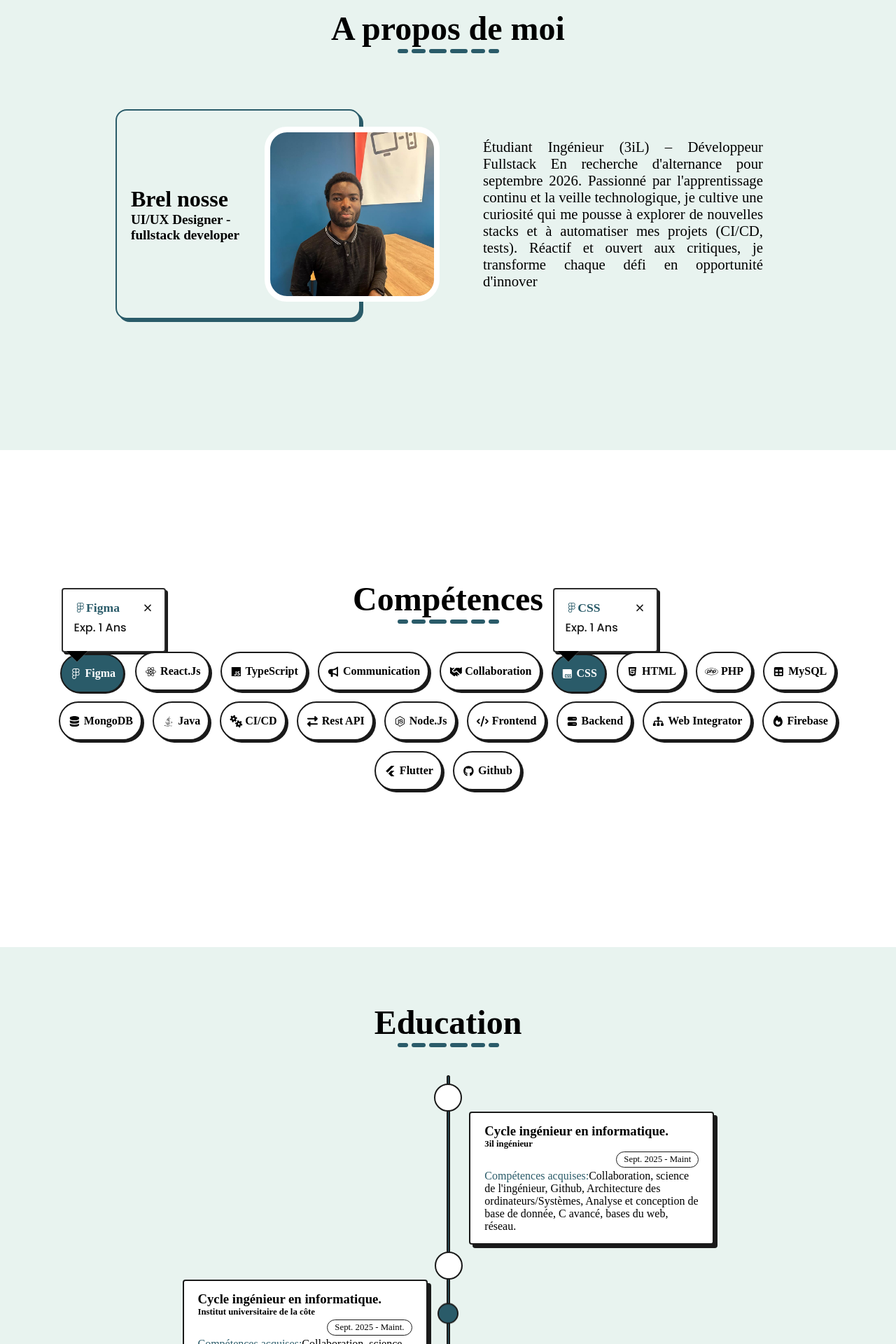
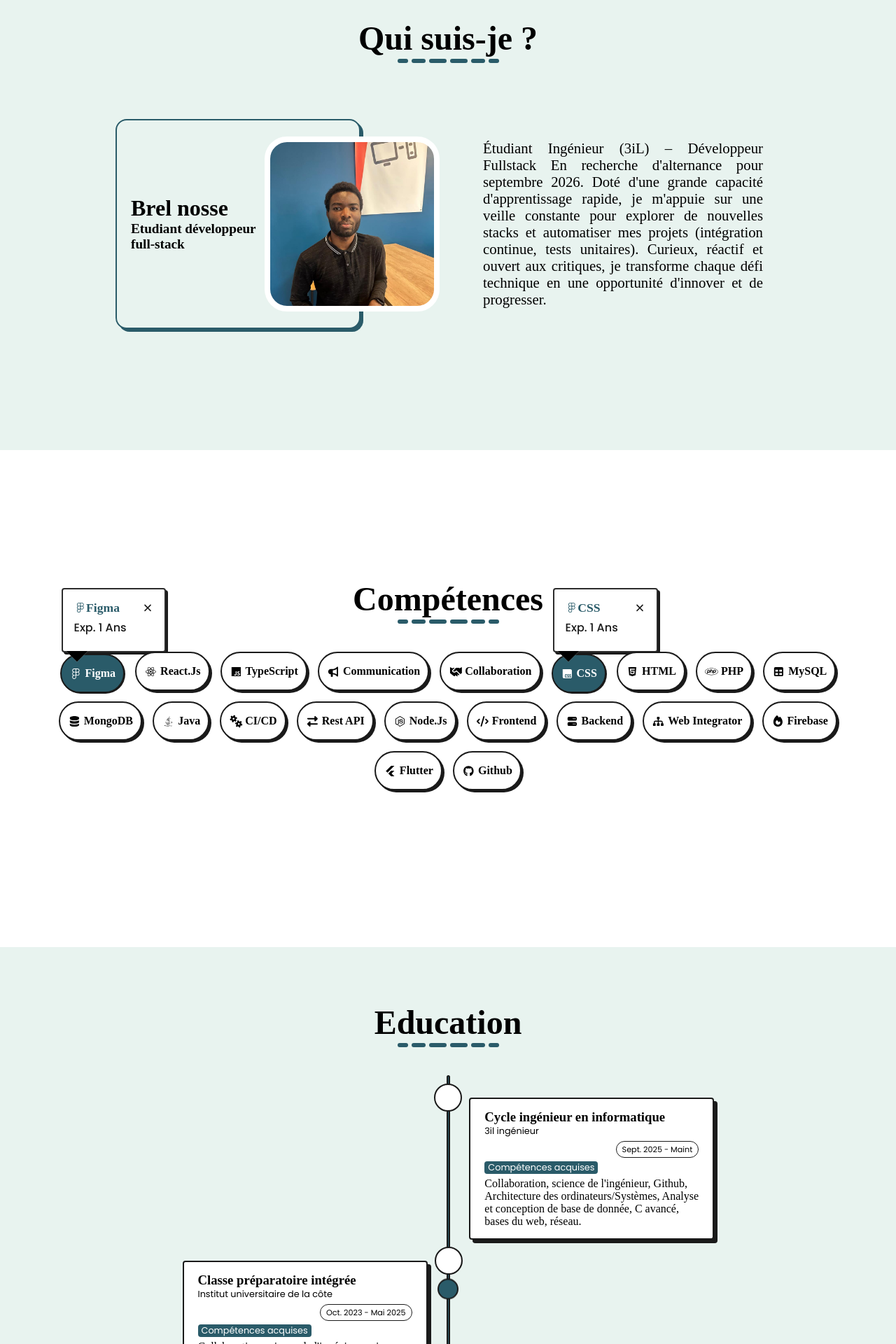
Before and after one commit to brelnosse/portofolio, a React (Create React App) app: page / in a window 1280 px wide. Shown: the part 1571-3491 px from the top of the page at 70% size. Built offline with nearby package versions, Linux system fonts and the light colour scheme; a web font is replaced by a local one.

Commit message:
ui: designed the scholar career card

```diff
--- a/src/assets/style/about.css
+++ b/src/assets/style/about.css
@@ -4,6 +4,9 @@
 }
 .aboutme{
     padding: 5rem 0px;
+    display: flex;
+    flex-direction: column;
+    justify-content: center;
 }
 .aboutContainer{
     padding: 5rem 0px;
--- a/src/assets/style/career.css
+++ b/src/assets/style/career.css
@@ -4,7 +4,7 @@
     display: flex;
     gap: 0.3125rem;
     opacity: 1;
-    margin-top: 40px;
+    margin-top: 20px;
 }
 .scholar-career .step{
     font-size: 2em;
@@ -49,6 +49,8 @@
 }
 .career h4{
     font-size: 0.8em;
+    font-family: 'Poppins';
+    font-weight: 400;
 }
 .career .badge{
     display: flex;
@@ -56,9 +58,9 @@
     justify-content: center;
     width: fit-content;
     background: white;
-    margin: 3px 0px;
-    padding:  0.1875rem 10px;
-    font-size: 0.8em;
+    margin: 5px 0px;
+    padding:  0.1625rem 8px;
+    font-size: 0.7em;
     border: 1px solid var(--black);
     border-radius: 1.25rem;
     position: relative;
@@ -66,6 +68,7 @@
     cursor: pointer;
     overflow: hidden;
     z-index: 10;
+    font-family: 'poppins';
 }
 .career .badge::before{
     content: '';
@@ -82,6 +85,22 @@
 .career .badge:hover::before{
     width: 100%;
 }
+.career .badge:hover{
+    color: white;
+}
+.career p span{
+    font-family: 'poppins';
+    border-radius: 4px;
+    font-size: 0.8em;
+    width: fit-content;
+    padding: 0px 5px;
+    margin-right:5px;
+    display: block;
+    background-color: var(--primary-color);
+    color: var(--white);
+    margin-bottom: 5px;
+}
+
 .indicator{
     background-color: var(--white);
     display: inline-block;
--- a/src/assets/style/experience.css
+++ b/src/assets/style/experience.css
@@ -9,7 +9,6 @@
         transform: translateY(0);
     }
 }
-
 .experience {
     font-size: 0.9em;
     margin-top: 1.5rem;
--- a/src/assets/style/experienceContainer.css
+++ b/src/assets/style/experienceContainer.css
@@ -1,3 +1,8 @@
+section.experiences{
+    display: flex;
+    flex-direction: column;
+    justify-content: center;
+}
 .experience_container{
     padding: 3.75rem 0px;
 }
--- a/src/assets/style/home.css
+++ b/src/assets/style/home.css
@@ -5,7 +5,6 @@ section{
 }
 section:nth-of-type(odd){
     background-color: var(--bg-color);
-
 }
 section:nth-of-type(even){
     background-color: var(--bg-fade-color);
--- a/src/components/About.tsx
+++ b/src/components/About.tsx
@@ -9,18 +9,24 @@ const About:React.FC = () => {
     useSection(AboutRef, 'a propos');
     return (
         <section className="aboutme" ref={AboutRef}>
-            <Underlined text='A propos de moi'/>
+            <Underlined text='Qui suis-je ?'/>
             <div className="aboutContainer">
                 <div className="profileCaption">
                     <div className="pc-description">
                         <h3>Brel nosse</h3>
-                        <h4>UI/UX Designer - fullstack developer</h4>
+                        <h4>Etudiant développeur full-stack</h4>
                     </div>
                     <div className="pc-img">
                     </div>
                 </div>
                 <div className="profileDescription">
-                    Étudiant Ingénieur (3iL) – Développeur Fullstack En recherche d'alternance pour septembre 2026. Passionné par l'apprentissage continu et la veille technologique, je cultive une curiosité qui me pousse à explorer de nouvelles stacks et à automatiser mes projets (CI/CD, tests). Réactif et ouvert aux critiques, je transforme chaque défi en opportunité d'innover
+                    Étudiant Ingénieur (3iL) – Développeur
+                    Fullstack En recherche d'alternance pour
+                    septembre 2026. Doté d'une grande capacité
+                    d'apprentissage rapide, je m'appuie sur une veille constante
+                    pour explorer de nouvelles stacks et automatiser mes projets (intégration continue, tests unitaires).
+                    Curieux, réactif et ouvert aux critiques, je transforme chaque défi
+                    technique en une opportunité d'innover et de progresser.
                 </div>
             </div>
         </section>
--- a/src/components/Carreer.tsx
+++ b/src/components/Carreer.tsx
@@ -50,7 +50,7 @@ const Career: React.FC<CareerProps> = ({step, postTitle, organization, period, s
                         <span className="badge">{period}</span>
                     </div>
                     <p>
-                        <span className="primary">Compétences acquises:</span>
+                        <span className="primary">Compétences acquises</span>
                         {skills}
                     </p>
                 </div>
--- a/src/data/schoolCareer.ts
+++ b/src/data/schoolCareer.ts
@@ -3,16 +3,16 @@ import { CareerProps } from "../types/career.type";
 export const schoolCareer:CareerProps[] = [
     {
         step: 1,
-        postTitle: 'Cycle ingénieur en informatique.',
+        postTitle: 'Cycle ingénieur en informatique',
         organization: '3il ingénieur',
         period: 'Sept. 2025 - Maint',
         skills: 'Collaboration, science de l\'ingénieur, Github, Architecture des ordinateurs/Systèmes, Analyse et conception de base de donnée, C avancé, bases du web, réseau.',
     },
     {
         step: 2,
-        postTitle: 'Cycle ingénieur en informatique.',
+        postTitle: 'Classe préparatoire intégrée',
         organization: 'Institut universitaire de la côte',
-        period: 'Sept. 2025 - Maint.',
-        skills: 'Collaboration, science de l\'ingénieur, Github, Architecture des ordinateurs/Systèmes, Analyse et conception de base de donnée, C avancé, bases du web, réseau.',
+        period: 'Oct. 2023 - Mai 2025',
+        skills: 'Collaboration, science de l\'ingénieur, science humaine, Méthode UML, git & github',
     }
 ]
--- a/src/data/skillsresumeItems.ts
+++ b/src/data/skillsresumeItems.ts
@@ -1,11 +1,6 @@
 import { SkillsResumeCardprops } from "../types/skillsresumecard.type";
 
 export const skillsResumeItems: SkillsResumeCardprops[] = [
-  {
-    image: require('../assets/images/square.png'),
-    title: 'UI/UX Design',
-    description: 'Conception de maquettes interactives et intuitives avec Figma, centrées sur l’expérience utilisateur.',
-  },
   {
     image: require('../assets/images/square.png'),
     title: 'Développement Fullstack',
@@ -24,6 +19,6 @@ export const skillsResumeItems: SkillsResumeCardprops[] = [
   {
     image: require('../assets/images/square.png'),
     title: 'Analyse & Gestion de Projet',
-    description: 'Analyse des besoins techniques et planification agile pour garantir la livraison de solutions viables.',
+    description: 'Analyse des besoins techniques et conception des différents diagrammes UML.',
   }
 ]
```
